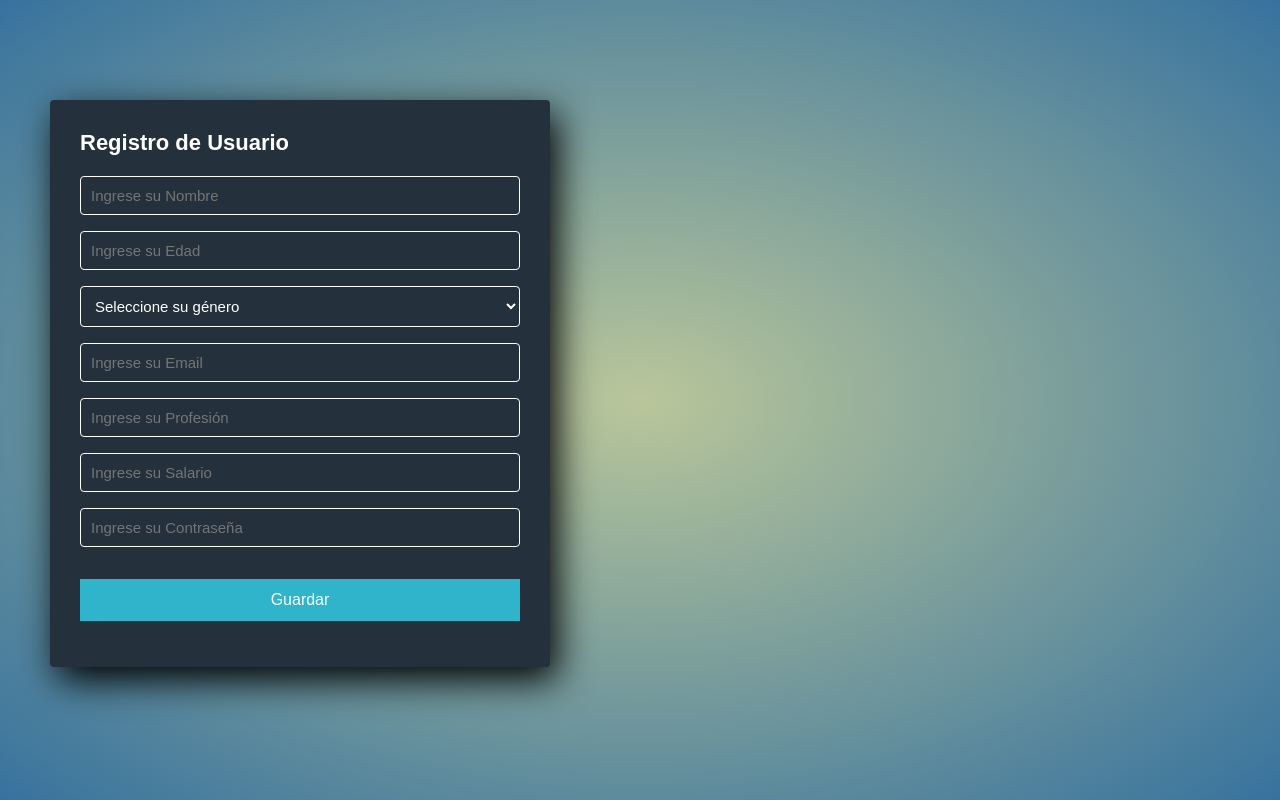
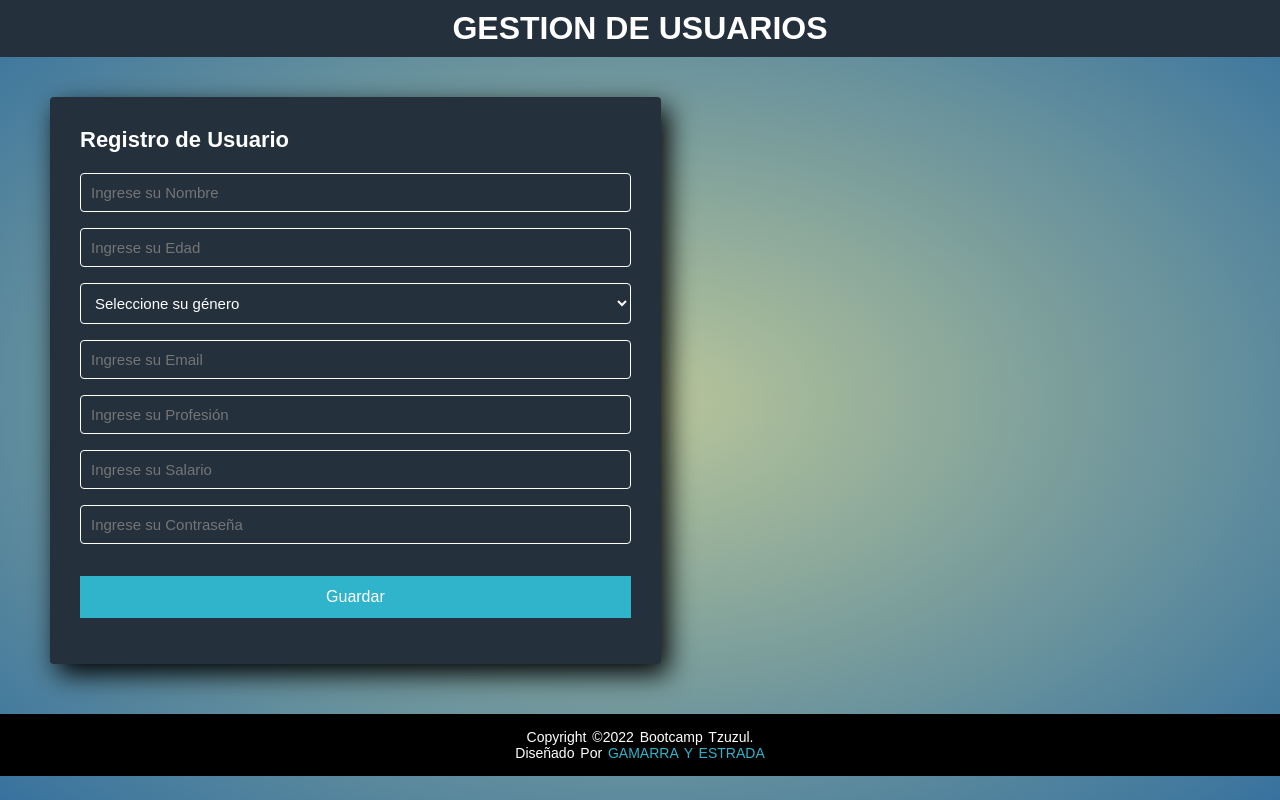
Before and after one commit to nataliarestrada/1er-Proyecto-Backend-Fundamentals, a website: page views/index.html in a window 1280 px wide. Drawn offline with Linux system fonts and the light colour scheme; no server answers.

Commit message:
Editar, header, footer

```diff
--- a/static/css/registro_usuario.css
+++ b/static/css/registro_usuario.css
@@ -6,23 +6,38 @@
     box-sizing: border-box;
 }
 
+/* HEADER */
+header{
+    display: flex;
+    justify-content: center;
+    padding: 10px 10%;
+    background-color: #24303c;
+    color: white;
+    font-family: "Montserrat", sans-serif;
+}
+
+
+/* Body   */
 body {
     /* background-image: url('../img/fondo.jpg') center center no-repeat; */
     background: radial-gradient( #B9C69A,#37729E) no-repeat center center fixed;
-    display: flex;
-
 }
 
+main {
+    display: flex;
+}
+
+/* Formulario */
 .form-register {
-    width: 500px;
+    width: auto;
     background: #24303c;
     padding: 30px;
     margin: 50px;
-    margin-top: 100px;
+    margin-top: 40px;
     border-radius: 4px;
     font-family: 'calibri';
     color: white;
-    box-shadow: 7px 13px 37px #000;
+    box-shadow: 7px 10px 27px #000;
     font-family: "Montserrat", sans-serif;
  }
 
@@ -79,11 +94,11 @@ body {
 /* TABLA */
 #table-container{
 	margin: 50px;
-  margin-top: 100px;
-  margin-left: 10px;
+    margin-top: 40px;
+    margin-left: 10px;
 	width: 100%;
-  font-family: "Montserrat", sans-serif;
-  font-size: 15px;
+    font-family: "Montserrat", sans-serif;
+    font-size: 15px;
 
 }
 
@@ -92,7 +107,7 @@ table{
 	text-align: left;
 	border-collapse: collapse;
 	width: 100%;
-  box-shadow: 7px 13px 37px #000;
+    box-shadow: 7px 10px 27px #000;
 }
 
 th, td{
@@ -131,3 +146,30 @@ tr:hover td{
     background-color: #24303c;
     color: white;
 }
+
+/* FOOTER */
+
+footer{
+    width: 100%;
+    font-family: "Montserrat", sans-serif;
+}
+
+.footer-bottom{
+	background: #000;
+	width: 100%;
+	padding: 15px 0;
+	text-align: center;
+}
+
+.footer-bottom p{
+	font-size: 14px;
+	word-spacing: 2px;
+    color: white;
+	text-transform: capitalize;
+}
+
+.footer-bottom span{
+	text-transform: uppercase;
+	color: #2fb4cc;
+	font-weight: 200;
+}
--- a/views/index.html
+++ b/views/index.html
@@ -10,7 +10,10 @@
 <body>
     <!-- TODO: Gestionar body -->
     <!-- <form method="POST" action="/registro"> -->
-    <!-- formulario se envia en: x-www-form-urlencoded -->
+    <header>
+       <h1>GESTION DE USUARIOS</h1>
+    </header>
+    <main>
         <div id="content-form">
             <form class="form-register" id="formulario" method="POST" action="/api/registrar-usuario">
                 <h4>Registro de Usuario</h4>
@@ -38,23 +41,13 @@
 
             </table>
         </div>
+    </main>
+    <footer>
+        <div class="footer-bottom">
+            <p>copyright &copy;2022 Bootcamp Tzuzul. <br>Diseñado por <span>Gamarra y Estrada</span></p>
+       </div>
+    </footer>
     <script src="/js/usuarios.js"></script>
-    <!-- <script>
-        //const formulario = document.getElementById("formulario")
 
-        // formulario.onsubmit = function(envio){
-        //     //Cancelamos el envío
-        //     envio.preventDefault()
-        //     const data = {
-        //         name: envio.target.name.value,
-        //         email:envio.target.email.value,
-        //         birthday:envio.target.birthday.value,
-        //     }
-
-        //     console.log(data)
-
-        //     //TODO: Enviamos la información por JSON
-        // }
-    </script> -->
 </body>
 </html>
```
Also changed, not shown: static/js/usuarios.js (+19 -5 lines), img/eliminar.png (added), img/lapiz.png (added). Lines whose indentation alone changed are shown as unchanged.
